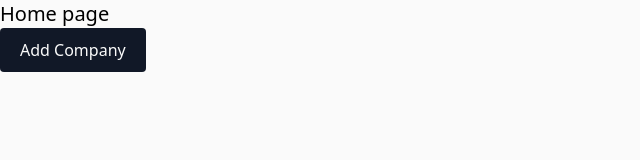
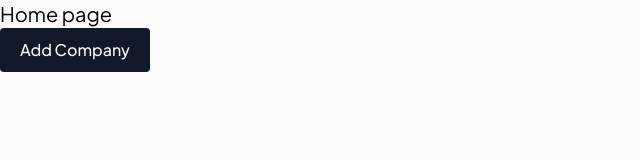
Before and after one commit to kostyaslob/BizCRM, a Next.js app: page / in a window 1280 px wide. Shown: the top 160 px of the page, without its empty margins (0-640 px from the left). Built offline with nearby package versions, Linux system fonts and the light colour scheme.

Commit message:
add Layout for companies route

```diff
--- /dev/null
+++ b/src/app/companies/layout.tsx
@@ -0,0 +1,15 @@
+import Sidebar from "@/app/components/sidebar";
+import React from "react";
+
+export interface LayoutProps {
+  children: React.ReactNode;
+}
+
+export default function Layout({ children }: LayoutProps) {
+  return (
+    <>
+      <Sidebar />
+      <div className="ml-60">{children}</div>
+    </>
+  );
+}
--- a/src/app/layout.tsx
+++ b/src/app/layout.tsx
@@ -1,5 +1,8 @@
 import React from "react";
+import { Plus_Jakarta_Sans } from "next/font/google";
 import "./globals.css";
+
+const font = Plus_Jakarta_Sans({subsets: ["latin"]});
 
 export default function RootLayout({
   children,
@@ -8,7 +11,7 @@
 }) {
   return (
     <html lang="en">
-      <body>{children}</body>
+      <body className={font.className}>{children}</body>
     </html>
   );
 }
```
Also changed, not shown: src/app/companies/[id]/page.tsx (renamed from src/app/companies/[...id]/page.tsx).
